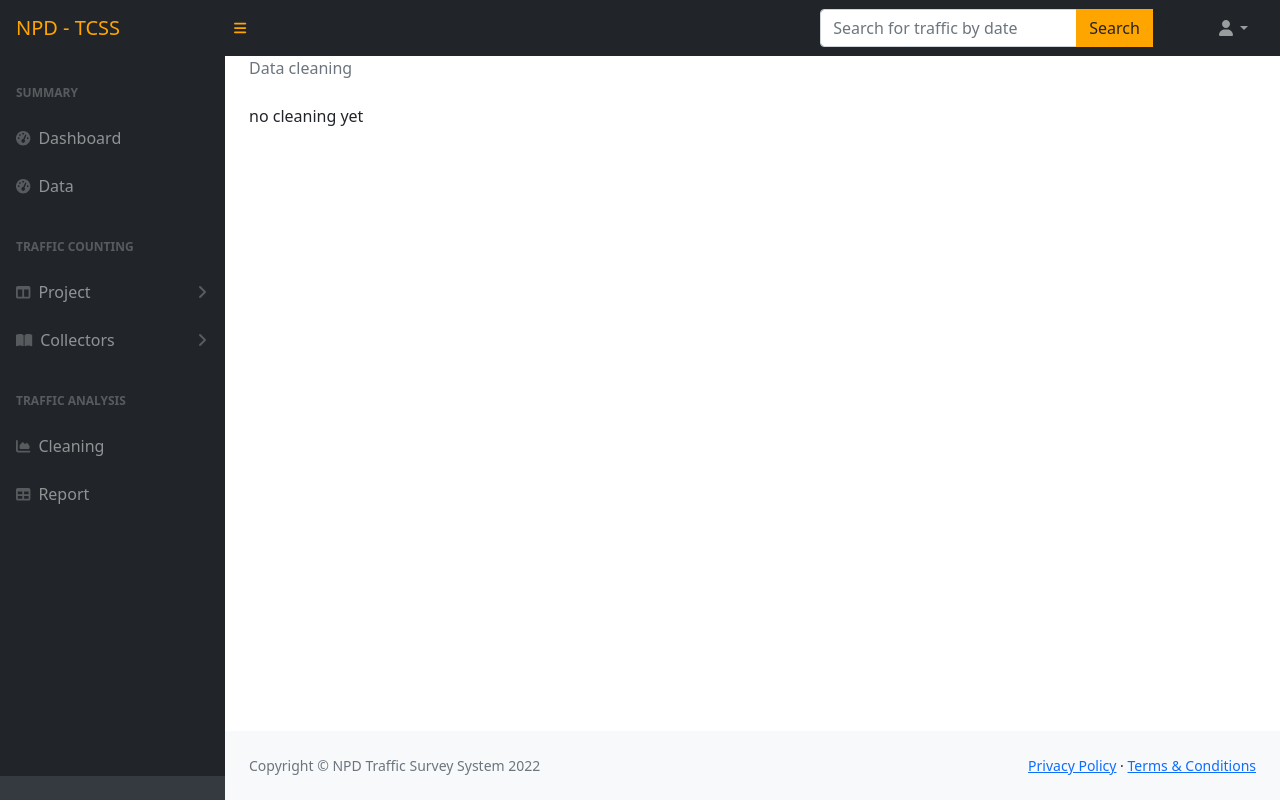
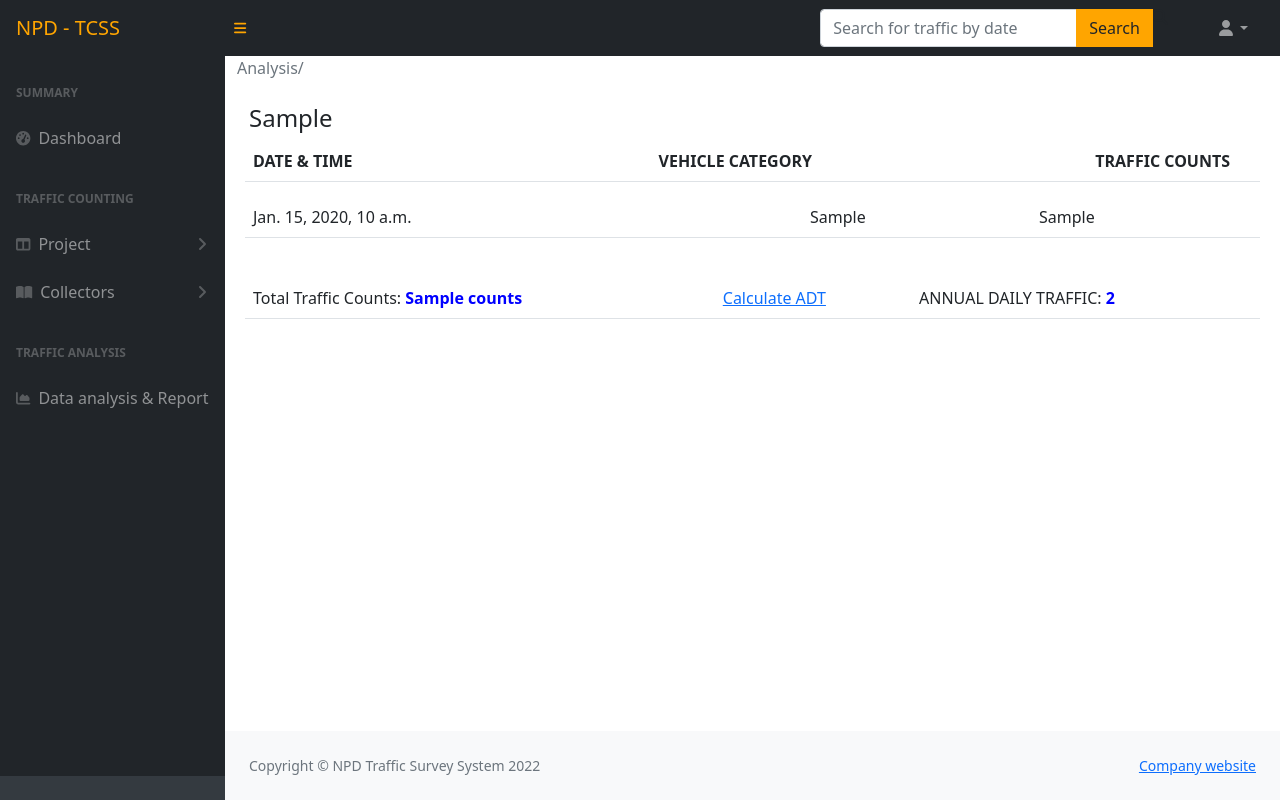
Before and after one commit to 219001286/NPD_TCSS_WebApp, a Django app: template templates/contents/cleaning.html in a window 1280 px wide. Run offline with Django 4.2, Linux system fonts and the light colour scheme; the template is opened without the code that fills it: most values are stand-ins (such as "Sample title", 1, 10 or a date in 2020); lists and menus that the app fills with data are empty; some libraries are stand-ins or nearby versions.

Commit message:
ADT calculated

```diff
--- a/templates/components/bars/footer.html
+++ b/templates/components/bars/footer.html
@@ -3,9 +3,8 @@
         <div class="d-flex align-items-center justify-content-between small">
             <div class="text-muted">Copyright &copy; NPD Traffic Survey System 2022</div>
             <div>
-                <a href="#">Privacy Policy</a>
-                &middot;
-                <a href="#">Terms &amp; Conditions</a>
+                <a href="https://npd.co.rw/">Company website</a>
+
             </div>
         </div>
     </div>
--- a/templates/components/bars/side_bar.html
+++ b/templates/components/bars/side_bar.html
@@ -6,10 +6,10 @@
                 <div class="sb-nav-link-icon"><i class="fas fa-tachometer-alt"></i></div>
                 Dashboard
             </a>
-            <a class="nav-link" href="{% url 'overalldata' %}">
+            {% comment %} <a class="nav-link" href="{% url 'overalldata' %}">
                 <div class="sb-nav-link-icon"><i class="fas fa-tachometer-alt"></i></div>
                 Data <!--Adding icon for data-->
-            </a>
+            </a> {% endcomment %}
             <div class="sb-sidenav-menu-heading">Traffic Counting</div>
             <a class="nav-link collapsed" href="#" data-bs-toggle="collapse" data-bs-target="#collapseLayouts" aria-expanded="false" aria-controls="collapseLayouts">
                 <div class="sb-nav-link-icon"><i class="fas fa-columns"></i></div>
@@ -38,20 +38,17 @@
                        All
                     </a>
 
-                    <a class="nav-link collapsed" href="{% url 'collectorregister' %}"  aria-expanded="false">
+                    {% comment %} <a class="nav-link collapsed" href="{% url 'collectorregister' %}"  aria-expanded="false">
                         Register
-                    </a>
+                    </a> {% endcomment %}
                 </nav>
             </div>
             <div class="sb-sidenav-menu-heading">Traffic Analysis</div>
             <a class="nav-link" href="{% url 'cleandata' %}">
                 <div class="sb-nav-link-icon"><i class="fas fa-chart-area"></i></div>
-                Cleaning
+                Data analysis & Report
             </a>
-            <a class="nav-link" href="{% url 'report' %}">
-                <div class="sb-nav-link-icon"><i class="fas fa-table"></i></div>
-                Report
-            </a>
+
         </div>
     </div>
     <div class="sb-sidenav-footer">
--- a/templates/contents/cleaning.html
+++ b/templates/contents/cleaning.html
@@ -1,22 +1,143 @@
 {% extends 'base_page.html' %}
 {% load static %}
-{% block title %} Roads {% endblock %}
+{% block title %} Data analysis {% endblock %}
 {% block content %}
 <main>
   <div class="container-fluid px-4">
+    <div class="row">
+      <ol class="breadcrumb mb-4">
+          <li class="breadcrumb-item active">Analysis/</li>
+      </ol>
 
-      <ol class="breadcrumb mb-4">
-          <li class="breadcrumb-item active">Data cleaning</li>
-      </ol>
-      <div class="row">
-          <div class="col-xl-3 col-lg-6">
-            <div>
-              no cleaning yet
-            </div>
+
+           <h4 class="card-title">{{counts.vehicle.vehicle_category}}</h4>
+
+           <div class="table-responsive px-2">
+            <table class="table table-hover">
+              <tr style={text-align:center;}>
+              <th width="400">DATE & TIME</th>
+
+
+              <th style={text-align:center;} width="400"></th>
+
+
+
+
+              <th style={text-align:center;} width="400"></th>
+              <th style={text-align:center;} width="400">VEHICLE CATEGORY</th>
+              <th style={text-align:center;} width="400"></th>
+              <th style={text-align:center;} width="400"></th>
+              <th style={text-align:center;} width="400">TRAFFIC COUNTS</th>
+
+                <tr>
+            </table>
+            <table class="table table-hover">
+            <tr>
+
+              <tr>
+              {% if counting_date%}
+                {%for counts in counting_date %}
+
+                <tr>
+
+                  <td>{{counts.updated}}</td>
+                  <td>{{counts.vehicle.vehicle_category}}</td>
+                  <td>{{counts.Traffic_countings}}</td>
+
+                  {% endfor %}
+                </tr>
+
+
+            </table>
+<br>
+            <table class="table table-hover">
+              <tr>
+
+               {% comment %} <th>Total Traffic Counts</th> {% endcomment %}
+               {%if total_traffic %}
+               <td>Total Traffic Counts: <b style="color:blue;">{{total_traffic.counts}}</b></td>
+               <td> <a href='{% url 'cleandata' %}'>Calculate ADT</a></td>
+               <td>ANNUAL DAILY TRAFFIC: <b style="color:blue;">{% widthratio total_traffic.counts 4 1 %}</b></td>
+              {%endif%}
+                  </tr>
+
+
+
+              </table>
 
           </div>
+        </div>
+
+
+
+           {% else %}
+           <div>No data found</div>
+         {% endif %}
+
+
+
+
+  </div>
+
+
+
+
+
+
+  {% comment %} <div class="container-fluid px-4">
+    <div class="row">
+      <ol class="breadcrumb mb-4">
+          <li class="breadcrumb-item active">Data-cleaning/</li>
+      </ol>
+      <div class="card mb-4">
+      <div class="row">
+
+            <h4 class="card-title">Road Name</h4>
+           <div class="table-responsive">
+            <table class="table table-hover">
+              <thead>
+                <tr>
+                  <th>#</th>
+                  <th>Date Counted</th>
+
+                  {% for counts in counting_date %}
+                  <th>{{counts.vehicle.vehicle_category}}</th>
+                  {%endfor%}
+
+
+                </tr>
+              </thead>
+              <tbody>
+                {% if phases %}
+              {#   Loop for retrieve all registered vehicle  #}
+           {% for phase in phases %}
+                <tr>
+                  <td>{{ phase.id}}</td>
+                  <td>{{ phase.Phase_name}}</td>
+                  <td>{{ phase.Phase_location}}</td>
+                  <td>{{ phase.Starting_date}}</td>
+                  <td>{{ phase.Ending_date}}</td>
+
+                </tr>
+           {% endfor %}
+
+           {% else %}
+           <tr>
+            <td colspan="17"><center>
+              There is no registered vehicles yet.
+              </center>
+              </td>
+           </tr>
+         {% endif %}
+              </tbody>
+            </table>
+
+          </div>
+        </div>
       </div>
-  </div>
+
+      </div>
+  </div> {% endcomment %}
 </main>
 
 {%endblock%}
--- a/templates/contents/search.html
+++ b/templates/contents/search.html
@@ -36,7 +36,7 @@
                 <tbody>
 
                   {% for result in results %}
-                <tr>
+                  <tr height="70px">
                     <td>{{result.vehicle.vehicle_category}}</td>
                     <td>{{result.Traffic_countings}}</td>
                     <td>{{result.collector.first_name}}</td>
--- a/templates/contents/spots.html
+++ b/templates/contents/spots.html
@@ -1,6 +1,6 @@
 {% extends 'base_page.html' %}
 {% load static %}
-{% block title %}Phase{% endblock %}
+{% block title %}Spots{% endblock %}
 {% load crispy_forms_tags %}
 {% load crispy_forms_filters %}
 {% block content %}
--- a/templates/contents/vehicles.html
+++ b/templates/contents/vehicles.html
@@ -1,6 +1,6 @@
 {% extends 'base_page.html' %}
 {% load static %}
-{% block title %}Phase{% endblock %}
+{% block title %}Vehicles{% endblock %}
 {% load crispy_forms_tags %}
 {% load crispy_forms_filters %}
 {% block content %}
@@ -52,7 +52,7 @@
 
         </div>
         <div class="col">
-           <h4 class="card-title">Vehicles with in a road</h4>
+           <h4 class="card-title">All vehicles registered</h4>
            <div class="table-responsive">
             <table class="table table-hover">
               <thead>
```
Also changed, not shown: api/views.py (+27 -7 lines), templates/collectors/list-collectors.html (+50 -9 lines), templates/dashboard/dashboard.html (+4 -4 lines), accounts/views.py (line endings or trailing spaces).
